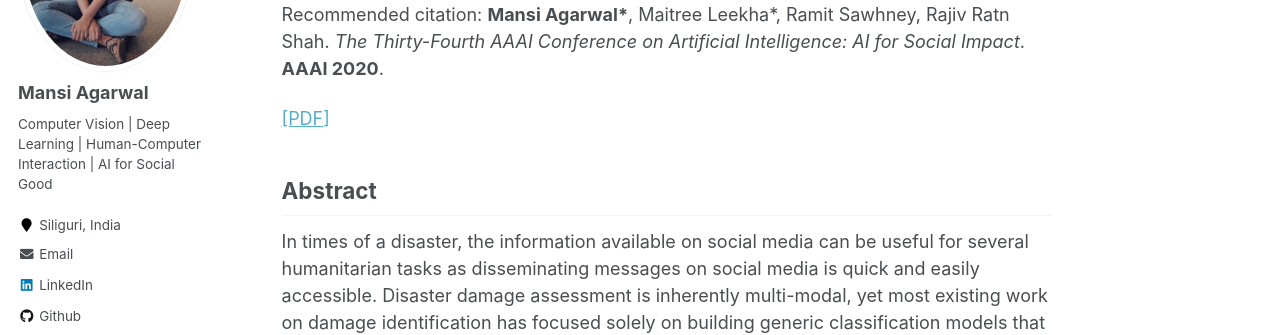
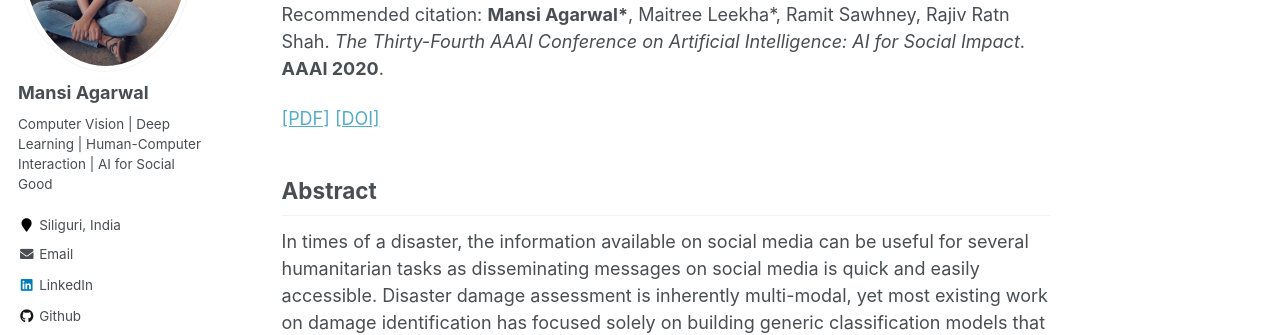
Before and after one commit to MansiAgarwal11/MansiAgarwal11.github.io, a Jekyll site: the page built from _publications/crisisdias.md, in a window 1280 px wide and 1397 px high. Shown: the part 269-604 px from the top of the window. Built offline with Jekyll 4.4.1, drawn with Linux system fonts in a browser that asks for light colours.

Commit message:
Update crisisdias.md

```diff
--- a/_publications/crisisdias.md
+++ b/_publications/crisisdias.md
@@ -7,7 +7,7 @@ date: 2020-9-30
 citation: '<b>Mansi Agarwal*</b>, Maitree Leekha*, Ramit Sawhney, Rajiv Ratn Shah. <i>The Thirty-Fourth AAAI Conference on Artificial Intelligence: AI for Social Impact</i>. <b>AAAI 2020</b>.'
 ---
 
-[[PDF]](https://arxiv.org/pdf/2010.12810.pdf)
+[[PDF]](https://mansiagarwal11.github.io/files/AAAI20.pdf) [[DOI]](https://ojs.aaai.org//index.php/AAAI/article/view/5369)
 
 ## Abstract
 In times of a disaster, the information available on social media can be useful for several humanitarian tasks as disseminating messages on social media is quick and easily accessible. Disaster damage assessment is inherently multi-modal, yet most existing work on damage identification has focused solely on building generic classification models that rely exclusively on text or image analysis of online social media sessions (e.g., posts). Despite their empirical success, these efforts ignore the multi-modal information manifested in social media data. Conventionally, when information from various modalities is presented together, it often exhibits complementary insights about the application domain and facilitates better learning performance. In this work, we present Crisis-DIAS, a multi-modal sequential damage identification, and severity detection system. We aim to support disaster management and aid in planning by analyzing and exploiting the impact of linguistic cues on a unimodal visual system. Through extensive qualitative, quantitative and theoretical analysis on a real-world multi-modal social media dataset, we show that the Crisis-DIAS framework is superior to the state-of-the-art damage assessment models in terms of bias, responsiveness, computational efficiency, and assessment performance.
```
